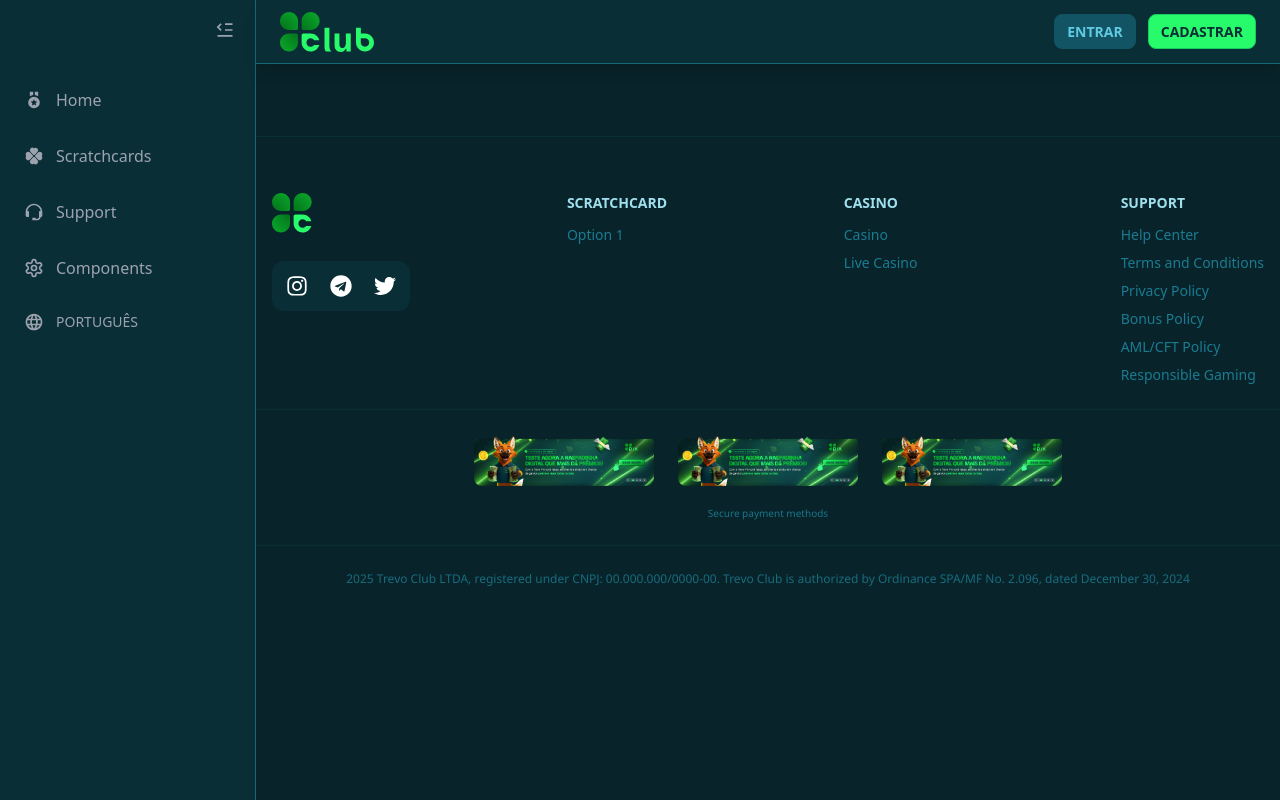
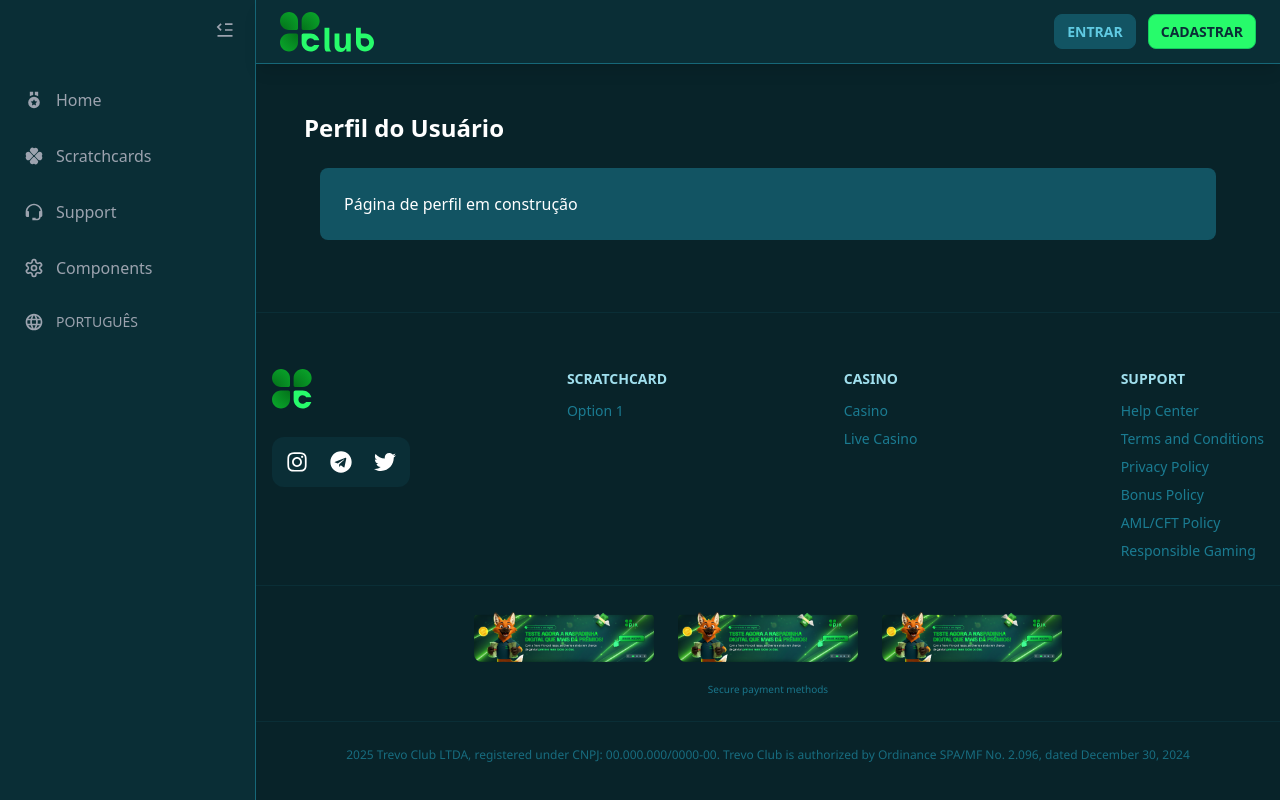
Before and after one commit to fsbispo/front-trevo, a React (Vite) app: page /profile in a window 1280 px wide. Built offline with nearby package versions, Linux system fonts and the light colour scheme; a web font is replaced by a local one.

Commit message:
feat: add Profile page component and update routing in App

```diff
--- a/src/App.tsx
+++ b/src/App.tsx
@@ -5,6 +5,7 @@ import Users from './pages/Users';
 import Documents from './pages/Documents';
 import Settings from './pages/Settings';
 import Components from './pages/Components';
+import Profile from './pages/Profile';
 import { SidebarProvider } from './contexts/SidebarContext';
 
 function App() {
@@ -18,6 +19,7 @@ function App() {
             <Route path="/documents" element={<Documents />} />
             <Route path="/settings" element={<Settings />} />
             <Route path="/components" element={<Components />} />
+            <Route path="/profile" element={<Profile />} />
           </Routes>
         </Layout>
       </Router>
--- /dev/null
+++ b/src/pages/Profile.tsx
@@ -0,0 +1,18 @@
+import React from "react";
+
+const Profile: React.FC = () => {
+  return (
+    <div className="p-6">
+      <h1 className="text-2xl font-bold text-white mb-6">Perfil do Usuário</h1>
+
+      <div className="max-w-4xl mx-auto">
+        {/* Conteúdo do perfil será adicionado aqui */}
+        <div className="bg-[#125463] rounded-lg p-6">
+          <p className="text-white">Página de perfil em construção</p>
+        </div>
+      </div>
+    </div>
+  );
+};
+
+export default Profile;
```
